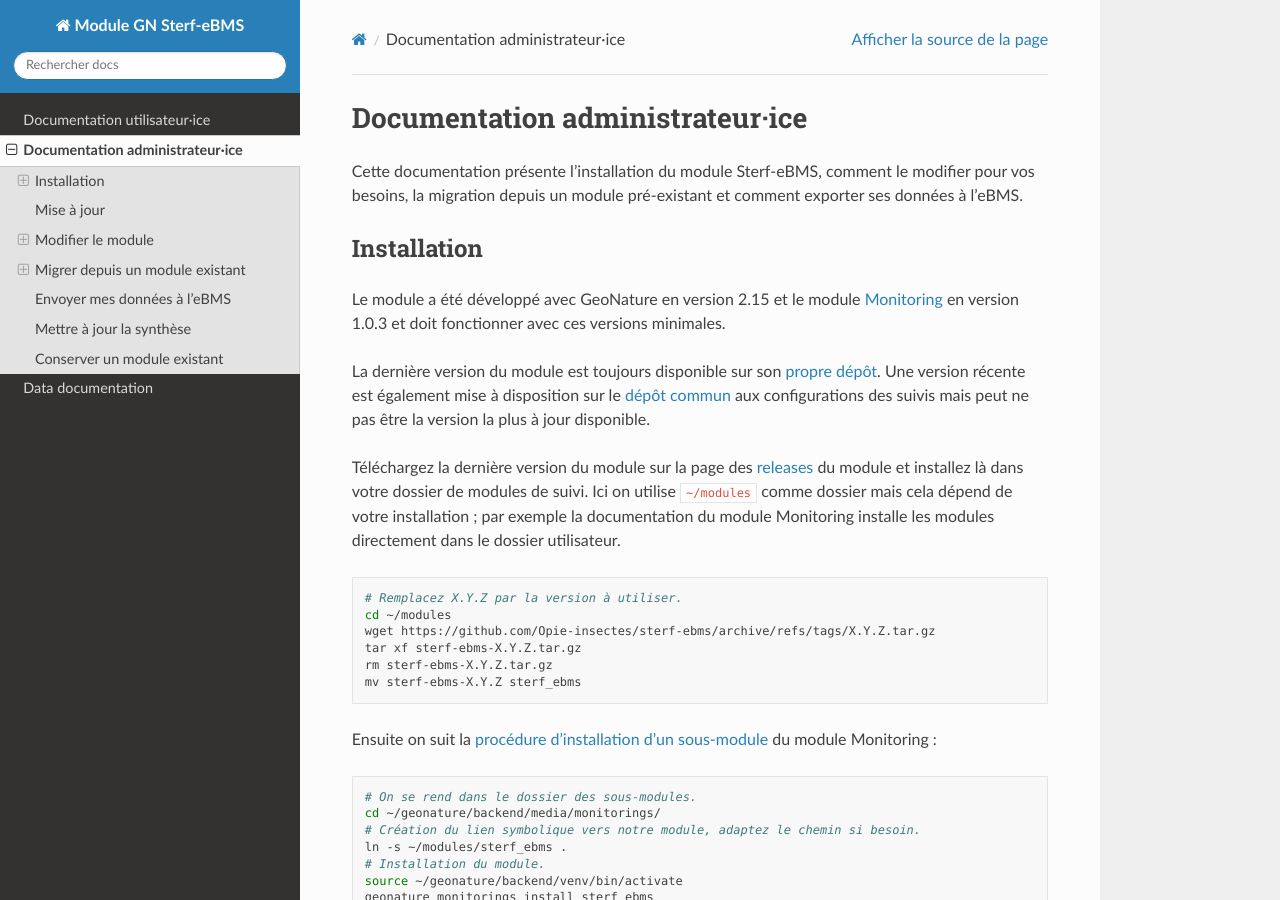
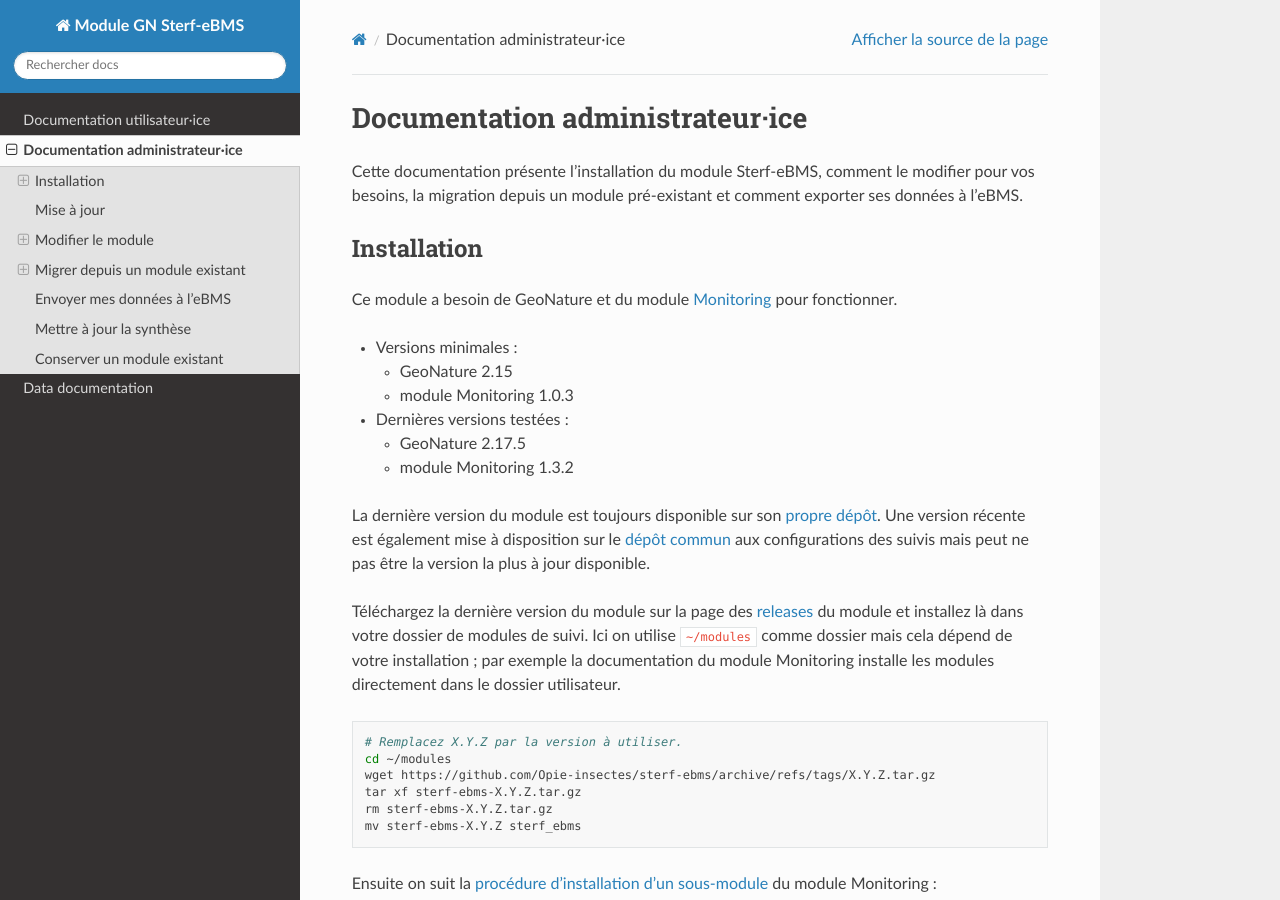
Before and after one commit to Opie-insectes/sterf-ebms, a Sphinx documentation site: the page built from docs/admins.rst, in a window 1280 px wide and 900 px high. Built offline with Sphinx 7.4.7 and the Read the Docs theme 3.1.0, drawn with Linux system fonts in a browser that asks for light colours.

Commit message:
docs: update latest GN and module versions

```diff
--- a/docs/admins.rst
+++ b/docs/admins.rst
@@ -11,10 +11,19 @@ exporter ses données à l'eBMS.
 Installation
 ------------
 
-Le module a été développé avec GeoNature en version 2.15 et le module
-`Monitoring`_ en version 1.0.3 et doit fonctionner avec ces versions minimales.
+Ce module a besoin de GeoNature et du module `Monitoring`_ pour fonctionner.
 
 .. _Monitoring: https://github.com/PnX-SI/gn_module_monitoring
+
+* Versions minimales :
+
+  * GeoNature 2.15
+  * module Monitoring 1.0.3
+
+* Dernières versions testées :
+
+  * GeoNature 2.17.5
+  * module Monitoring 1.3.2
 
 La dernière version du module est toujours disponible sur son `propre dépôt`_.
 Une version récente est également mise à disposition sur le `dépôt commun`_ aux
```
